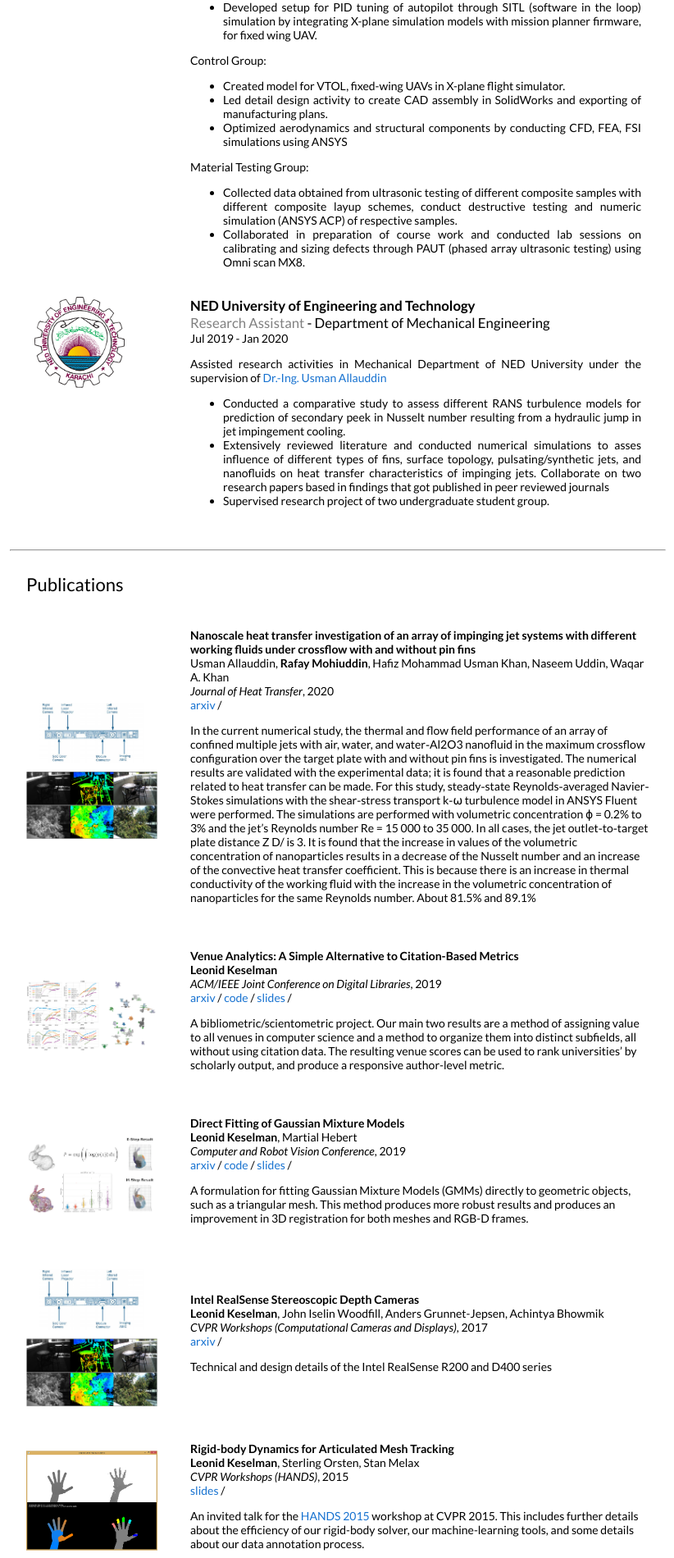
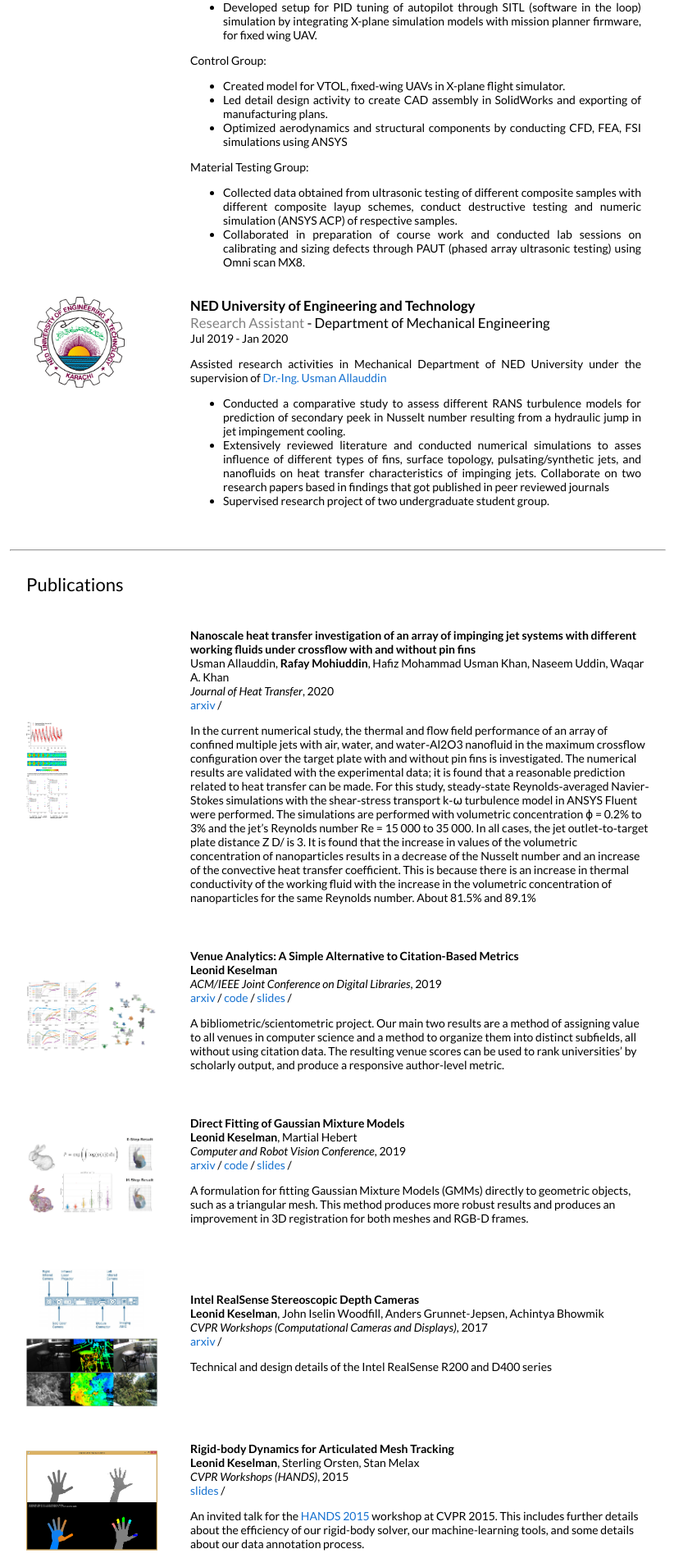
Before and after one commit to rafaymhddn/rafaymhddn.github.io, a Jekyll site: the page built from _posts/2020-07-11-HTJ.markdown, in a window 1280 px wide. Shown: the part 1710-3610 px from the top of the page at 82% size, without its empty margins (228-1050 px from the left). Built offline with Jekyll 4.4.1, drawn with Linux system fonts in a browser that asks for light colours.

Commit message:
publication added

```diff
--- a/_posts/2020-07-11-HTJ.markdown
+++ b/_posts/2020-07-11-HTJ.markdown
@@ -2,7 +2,7 @@
 layout: post
 title:  "Nanoscale heat transfer investigation of an array of impinging jet systems with different working fluids under crossflow with and without pin fins"
 date:   2020-07-11 21:21:53 +00:00
-image: /images/ccd2017.png
+image: /images/2020-HTJ.png
 categories: research
 authors: "Usman Allauddin, <strong>Rafay Mohiuddin</strong>, Hafiz Mohammad Usman Khan, Naseem Uddin, Waqar A. Khan"
 subtitle: "Wiley "
```
Also changed, not shown: images/2020-HTJ.png (added).
